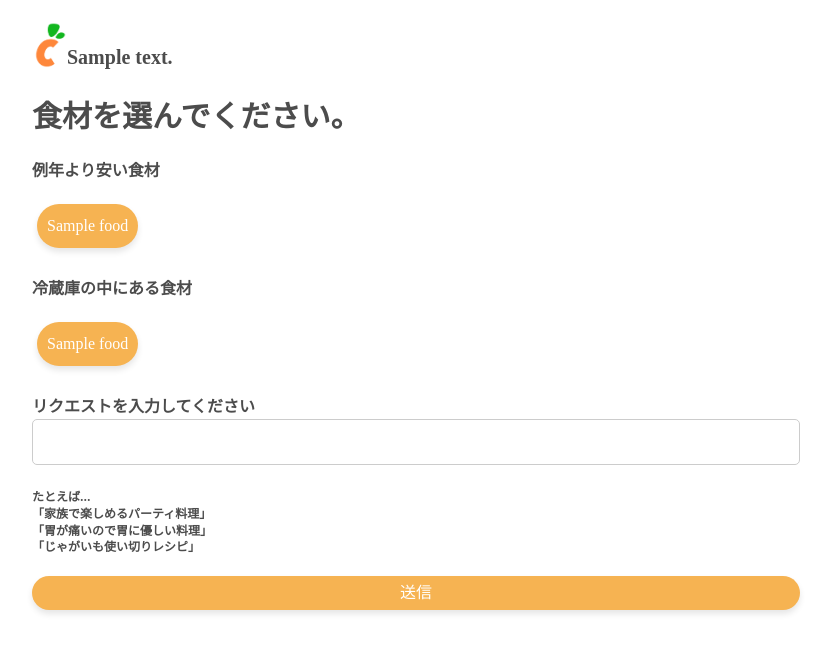
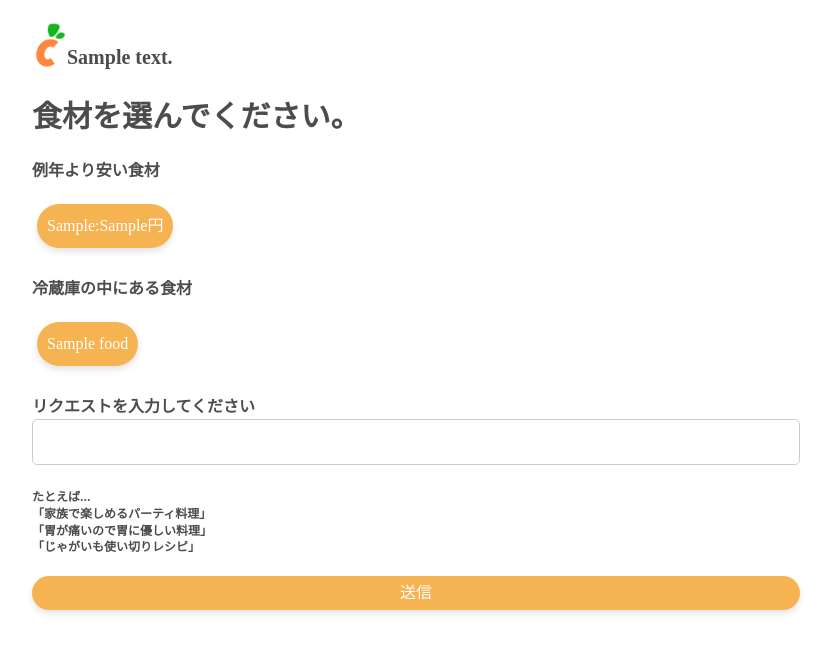
Before and after one commit to enbipaipu/firstproject, a Django app: template make_menu/templates/make_menu/index.html in a window 1280 px wide. Shown: the top 650 px of the page, without its empty margins (224-1055 px from the left). Run offline with Django 4.2, Linux system fonts and the light colour scheme; the template is opened without the code that fills it: most values are stand-ins (such as "Sample title", 1, 10 or a date in 2020).

Commit message:
整える

```diff
--- a/make_menu/templates/make_menu/index.html
+++ b/make_menu/templates/make_menu/index.html
@@ -169,7 +169,7 @@
         <input type="hidden" id="input1" name="select_cheaper" value="">
         <div class="food-container">
             {% for food in cheaper %}
-            <span class="food-item" data-selected="false" onclick="toggleInputValue(this, '{{ food }}', 'input1')">{{ food }}</span>
+            <span class="food-item" data-selected="false" onclick="toggleInputValue(this, '{{ food.0 }}', 'input1')">{{ food.0 }}:{{ food.1 }}円</span>
             {% endfor %}
         </div>
 
```
